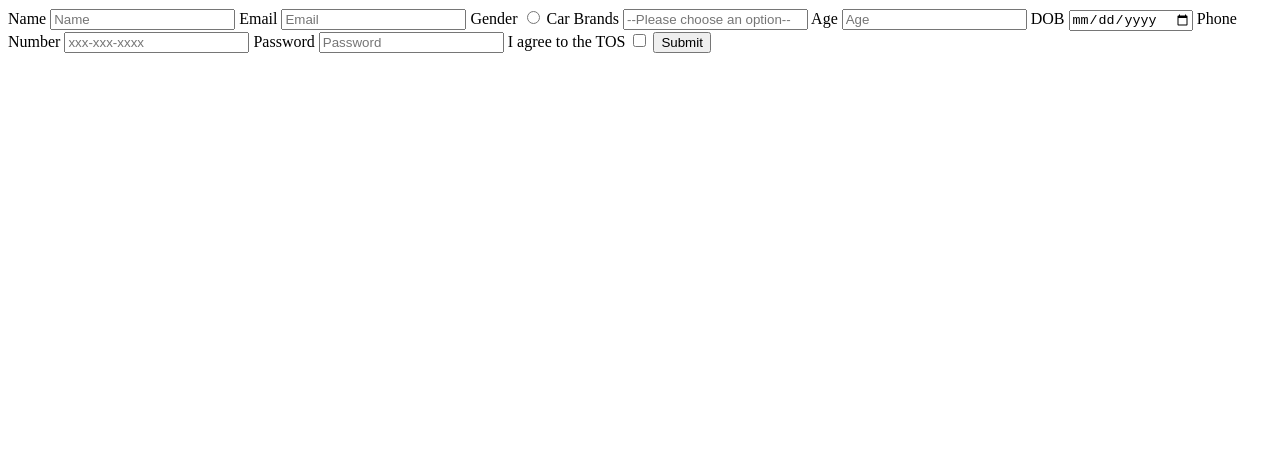
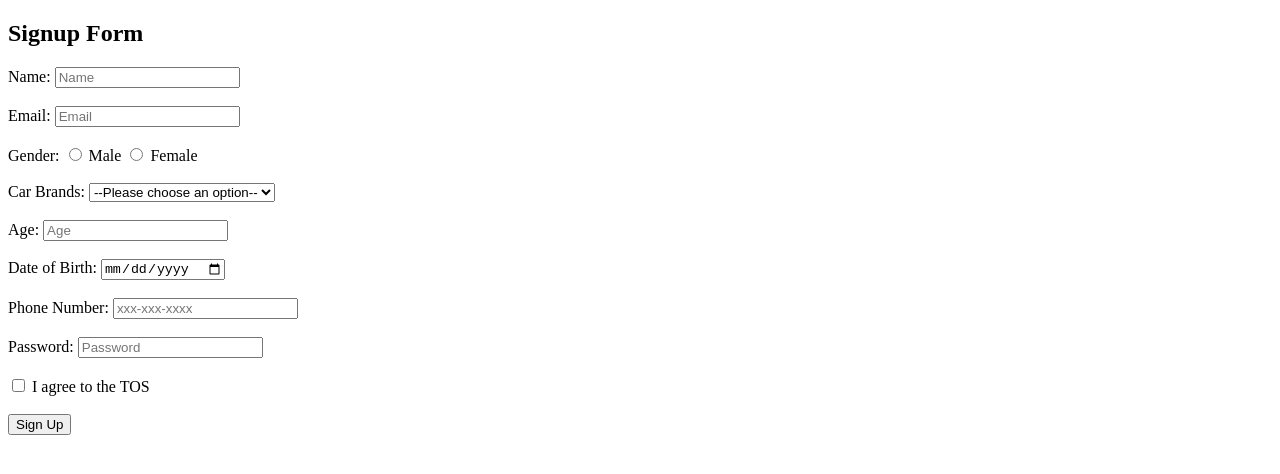
Before and after one commit to acciojob/signup-form-car-akshath7135, a website: page main.html in a window 1280 px wide. Drawn offline with Linux system fonts and the light colour scheme.

Commit message:
created a submission

```diff
--- a/main.html
+++ b/main.html
@@ -1,45 +1,72 @@
 <!DOCTYPE html>
+<html lang="en">
+<head>
+    <meta charset="UTF-8">
+    <meta name="viewport" content="width=device-width, initial-scale=1.0">
+    <title>Signup Form</title>
+</head>
+<body>
 
-<html>
+    <h2>Signup Form</h2>
 
-<head>
-	<link rel="stylesheet" href="styles.css">
-</head>
+    <form method="post">
+        <!-- Name Field -->
+        <label for="name">Name:</label>
+        <input type="text" id="name" name="name" placeholder="Name" required>
+        <br><br>
 
-<body>
-	<form action ="#" method ="post">
-	<label for="name">Name</label>
-		<input type="text" required id="name" placeholder="Name">
+        <!-- Email Field -->
+        <label for="email">Email:</label>
+        <input type="email" id="email" name="email" placeholder="Email" required>
+        <br><br>
 
-		<label for="email">Email</label>
-		<input type="email" required id="email" placeholder="Email">
+        <!-- Gender Field -->
+        <label>Gender:</label>
+        <input type="radio" id="gender_m" name="gender" value="male" required>
+        <label for="gender_m">Male</label>
+        <input type="radio" id="gender_f" name="gender" value="female" required>
+        <label for="gender_f">Female</label>
+        <br><br>
 
-		<label for="gender">Gender</label>
-		<input type="radio" required id="gender_m, gender_f" name="gender">
+        <!-- Car Brands Dropdown -->
+        <label for="cars">Car Brands:</label>
+        <select id="cars" name="cars" required>
+            <option value="">--Please choose an option--</option>
+            <option value="toyota">Toyota</option>
+            <option value="honda">Honda</option>
+            <option value="bmw">BMW</option>
+            <option value="tesla">Tesla</option>
+        </select>
+        <br><br>
 
-		<label for="cars">Car Brands</label>
-		<input type="select" required id="cars" placeholder="--Please choose an option--" >
+        <!-- Age Field -->
+        <label for="age">Age:</label>
+        <input type="number" id="age" name="age" placeholder="Age" required>
+        <br><br>
 
-		<label for="age">Age</label>
-		<input type="number" required id="age" placeholder="Age">
+        <!-- DOB Field -->
+        <label for="dob">Date of Birth:</label>
+        <input type="date" id="dob" name="dob" required>
+        <br><br>
 
-		<label for="dob">DOB</label>
-		<input type="date" required id="dob">
+        <!-- Phone Number Field -->
+        <label for="tel">Phone Number:</label>
+        <input type="tel" id="tel" name="tel" placeholder="xxx-xxx-xxxx">
+        <br><br>
 
-		<label for="tel">Phone Number</label>
-		<input type="tel" id="tel" placeholder="xxx-xxx-xxxx">
+        <!-- Password Field -->
+        <label for="password">Password:</label>
+        <input type="password" id="password" name="password" placeholder="Password" required>
+        <br><br>
 
-		<label for="password">Password</label>
-		<input type="password" required id="password" placeholder="Password">
+        <!-- TOS Agreement Checkbox -->
+        <input type="checkbox" id="tos" name="tos" required>
+        <label for="tos">I agree to the TOS</label>
+        <br><br>
 
-		<label for ="tos">I agree to the TOS</label>
-		<input type="checkbox" required id="tos">
-
-		<button type="submit">Submit</button>
-			</form>
-    <script type="text/javascript" src="./script.js">
-</script>
+        <!-- Submit Button -->
+        <button type="submit">Sign Up</button>
+    </form>
 
 </body>
-
 </html>
```
